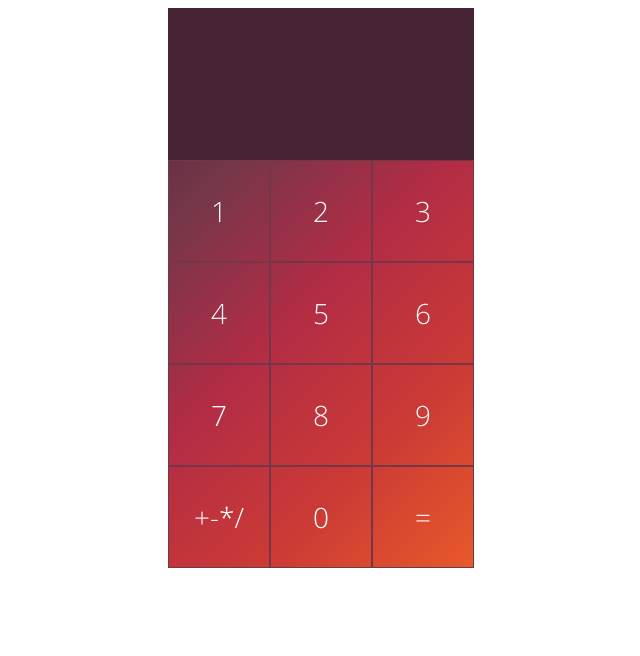
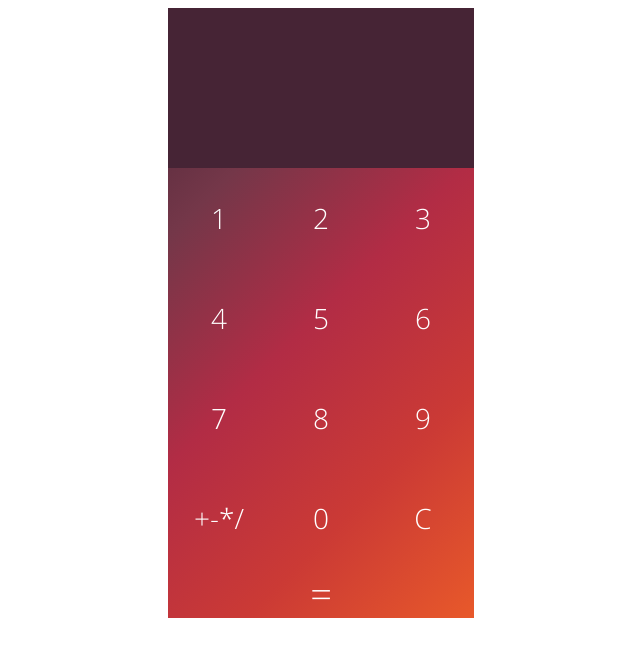
Before and after one commit to uongtiendat/simple-calculator, a plain HTML site: page index.html in a window 1280 px wide. Shown: the whole page, without its empty margins (319-959 px from the left). Drawn offline with Linux system fonts and the light colour scheme.

Commit message:
Improve UI

```diff
--- a/script.js
+++ b/script.js
@@ -12,7 +12,7 @@ document.addEventListener('DOMContentLoaded', function() {
 
 		var number_0 = document.createTextNode(0);
 		var operators = ["+","-","*","/"];
-		var number_result = document.createTextNode('=');
+		var number_result = document.createTextNode('C');
 
 		if ( i == 10 ) {
 			for ( j = 0; j < operators.length; j++ ) {
@@ -28,7 +28,7 @@ document.addEventListener('DOMContentLoaded', function() {
 		}
 		else if ( i == 12 ) {
 			btn_number.appendChild(number_result);
-			calculatorResult();
+			deleteScreen();
 		}
 		else {
 			var number = document.createTextNode(i);
@@ -81,6 +81,22 @@ document.addEventListener('DOMContentLoaded', function() {
 				isResult = 1;
 			});
 		}
+
+		function deleteScreen() {
+			btn_number.addEventListener("click", function() {
+				display_screen.innerHTML = "";
+			});
+		}
 	}
 
+	var btn_result = document.createElement('div');
+	btn_result.id = 'result';
+	btn_result.appendChild(document.createTextNode("="));
+	btn_result.addEventListener("click", function() {
+		display_screen.innerHTML = eval(display_screen.innerHTML.replace(/\d+/g, function(numb){
+                	return parseInt(numb, 10);
+            	}));
+	});
+	document.getElementById("wrapper").appendChild(btn_result);
+
 });
--- a/style.css
+++ b/style.css
@@ -8,7 +8,7 @@
 
 #wrapper {
 	width:306px;
-	height:560px;
+	height:610px;
 	margin:auto auto;
 	background: linear-gradient(135deg, #462435, #743749, #B22C45, #CB3A35, #E8592A);
 	color:#FFF;
@@ -18,9 +18,8 @@
 
 	#wrapper #display {
 		float:left;
-		width:304px;
-		height:150px;
-		border:0.5px solid #462435;
+		width:306px;
+		height:160px;
 		line-height:150px;
 		text-align:right;
 		font-size:38px;
@@ -29,9 +28,8 @@
 
 	#wrapper #button-number {
 		float:left;
-		width:100px;
+		width:102px;
 		height:100px;
-		border: 1px solid #743749;
 		line-height:100px;
 		text-align:center;
 		cursor:pointer;
@@ -41,3 +39,19 @@
 		#wrapper #button-number:hover {
 			background:	#462435;
 		}
+
+	#wrapper #result {
+		float:left;
+		width:306px;
+		height:50px;
+		color:#FFF;
+		font-size:38px;
+		text-align:center;
+		line-height:50px;
+		transition: 0.25s linear;
+	}
+
+		#wrapper #result:hover {
+			background: #462435;
+			cursor:pointer;
+		}
```
